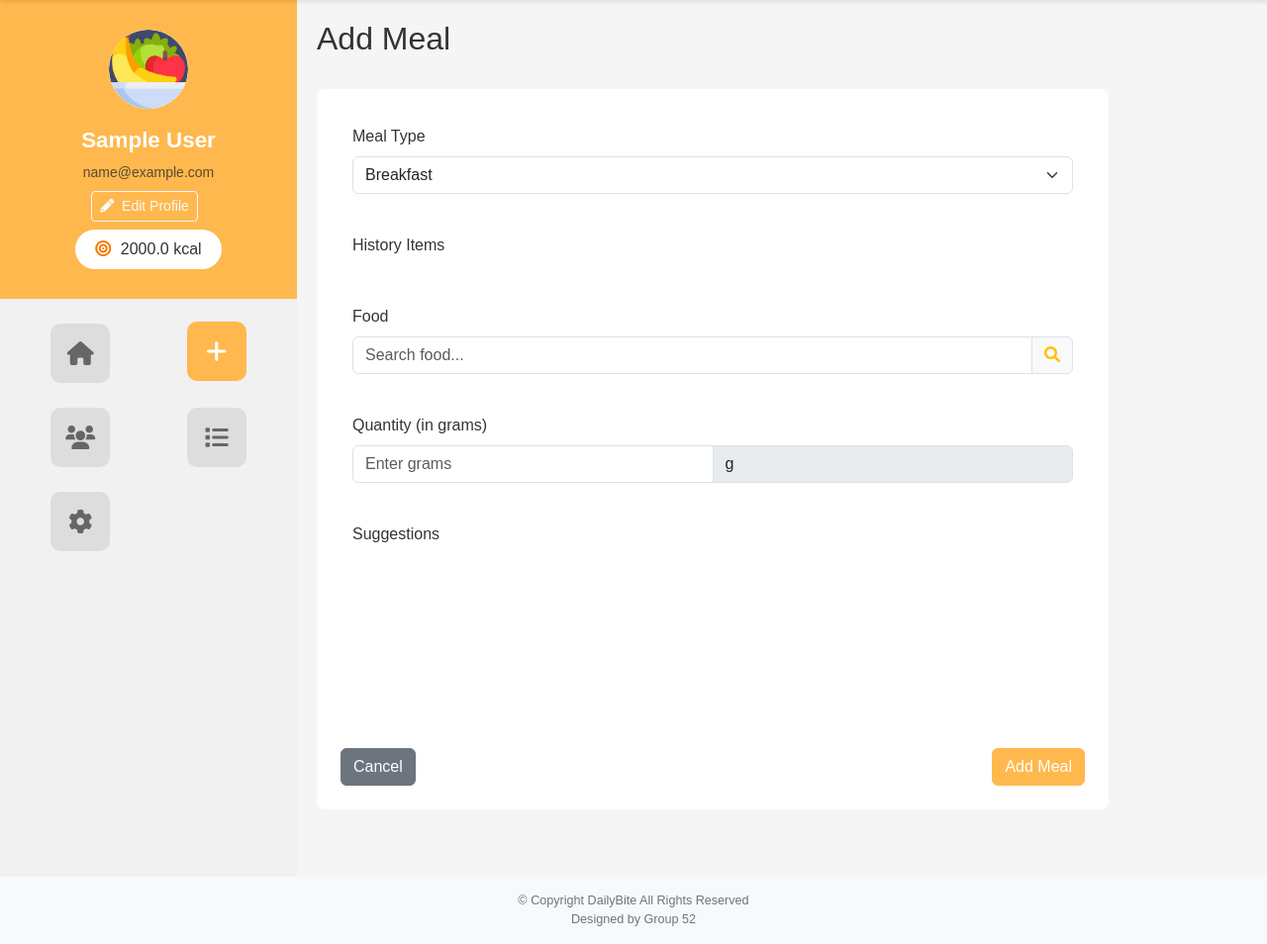
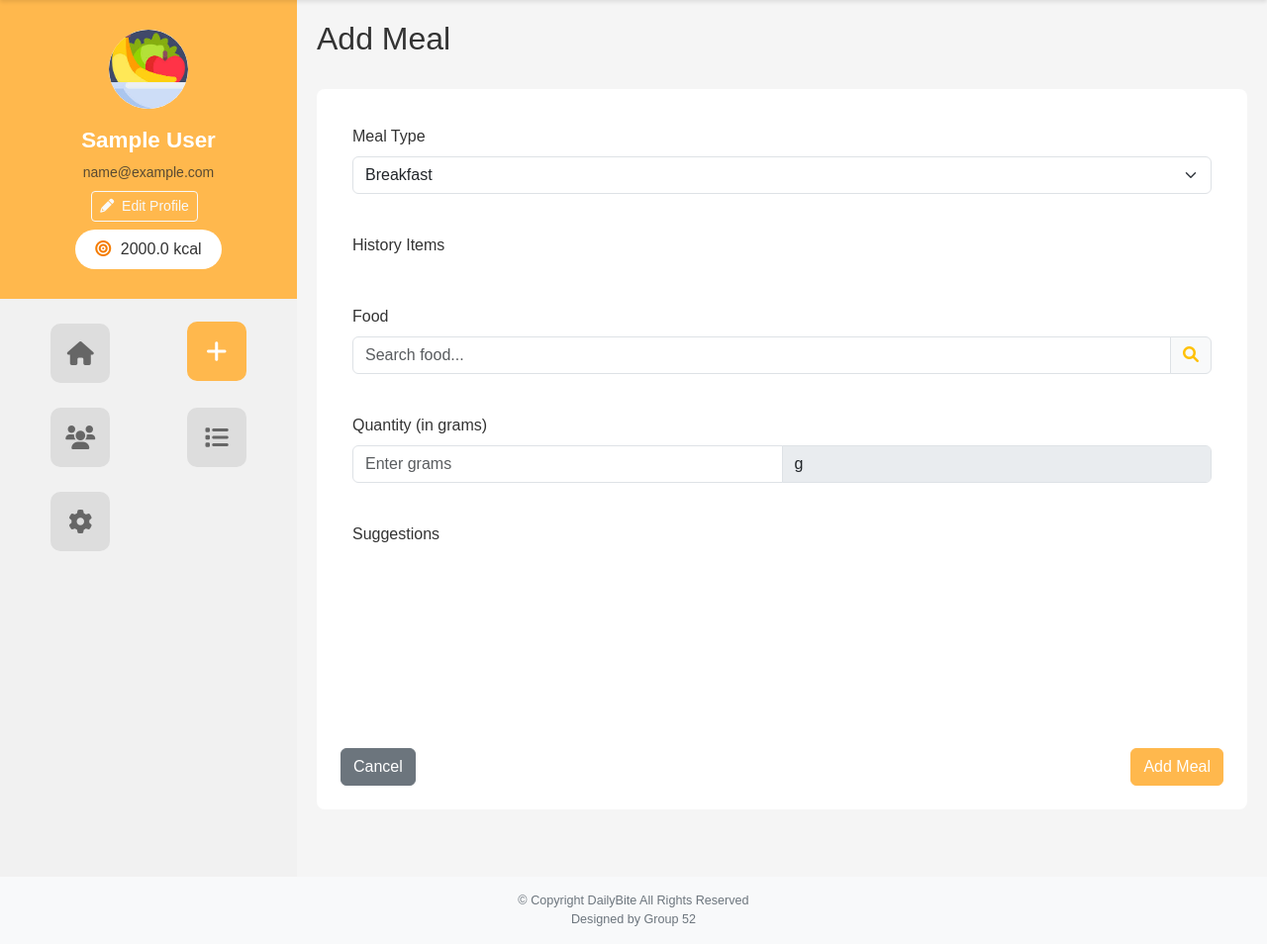
Before and after one commit to ocele/CITS5505, a Flask app: page /addMeal in a window 1280 px wide. Shown: the part 56-1010 px from the top of the page at 99% size. Run offline with Flask 3, Linux system fonts and the light colour scheme; the visitor is signed in with stand-in values (Sample User, id 1); data comes from the database, SQL or seed files in the repository; data that the repository does not hold is empty; some libraries are stand-ins or nearby versions.

Commit message:
adjust operation pages width

```diff
--- a/app/static/styleAddMeal.css
+++ b/app/static/styleAddMeal.css
@@ -1,6 +1,6 @@
 .wholeContainer {
     width: 100%;
-    max-width: 800px;
+    max-width: none;
     box-sizing: border-box;
   }
 
--- a/app/static/styleSettings.css
+++ b/app/static/styleSettings.css
@@ -1,6 +1,6 @@
 .wholeContainer {
     width: 100%;
-    max-width: 800px;
+    max-width: none;
     box-sizing: border-box;
   }
 
--- a/app/static/style_shareDetail.css
+++ b/app/static/style_shareDetail.css
@@ -1,6 +1,6 @@
 .wholeContainer {
   width: 100%;
-    max-width: 800px;
+    max-width: none;
     box-sizing: border-box;
 }
 
--- a/app/static/style_sharing_list.css
+++ b/app/static/style_sharing_list.css
@@ -1,6 +1,6 @@
 .wholeContainer {
     width: 100%;
-    max-width: 800px;
+    max-width: none;
     box-sizing: border-box;
   }
 
--- a/app/templates/share_detail.html
+++ b/app/templates/share_detail.html
@@ -16,6 +16,7 @@
       <a href="{{ url_for('main.sharing_list') }}" class="btn-back btn btn-warning text-white">
         ← Back to List
       </a>
+
     </div>
   </div>
 </div>
@@ -96,7 +97,7 @@
             return;
           }
           container.innerHTML = `
-            <div class="card mx-auto" style="max-width:400px; margin:1rem auto;">
+            <div class="card mx-auto" style="max-width:400px; margin:1rem auto; height:300px;">
               <div class="card-header bg-warning text-white">
                 <h5 class="mb-0">Personal Leaderboard</h5>
               </div>
```
